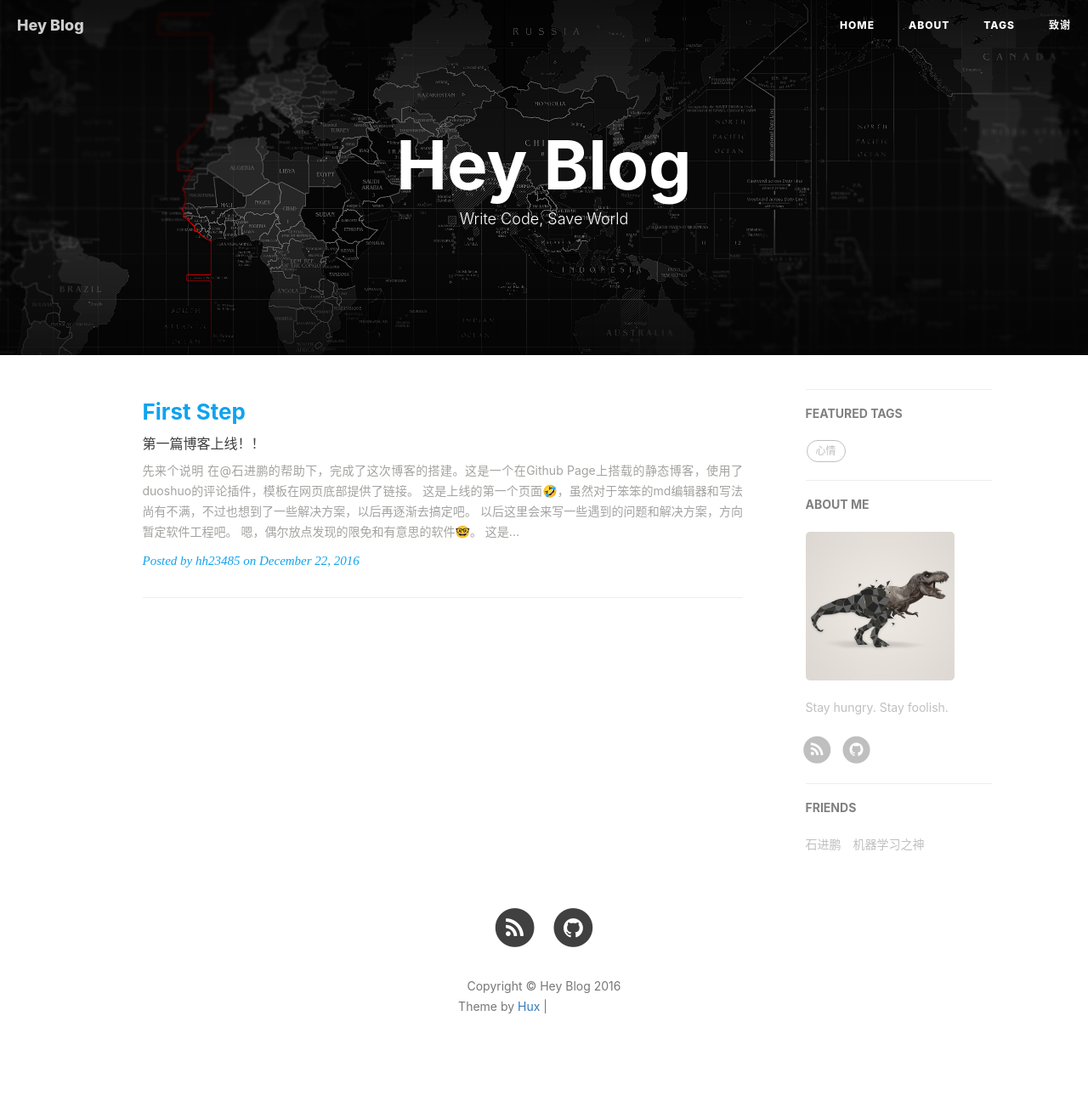
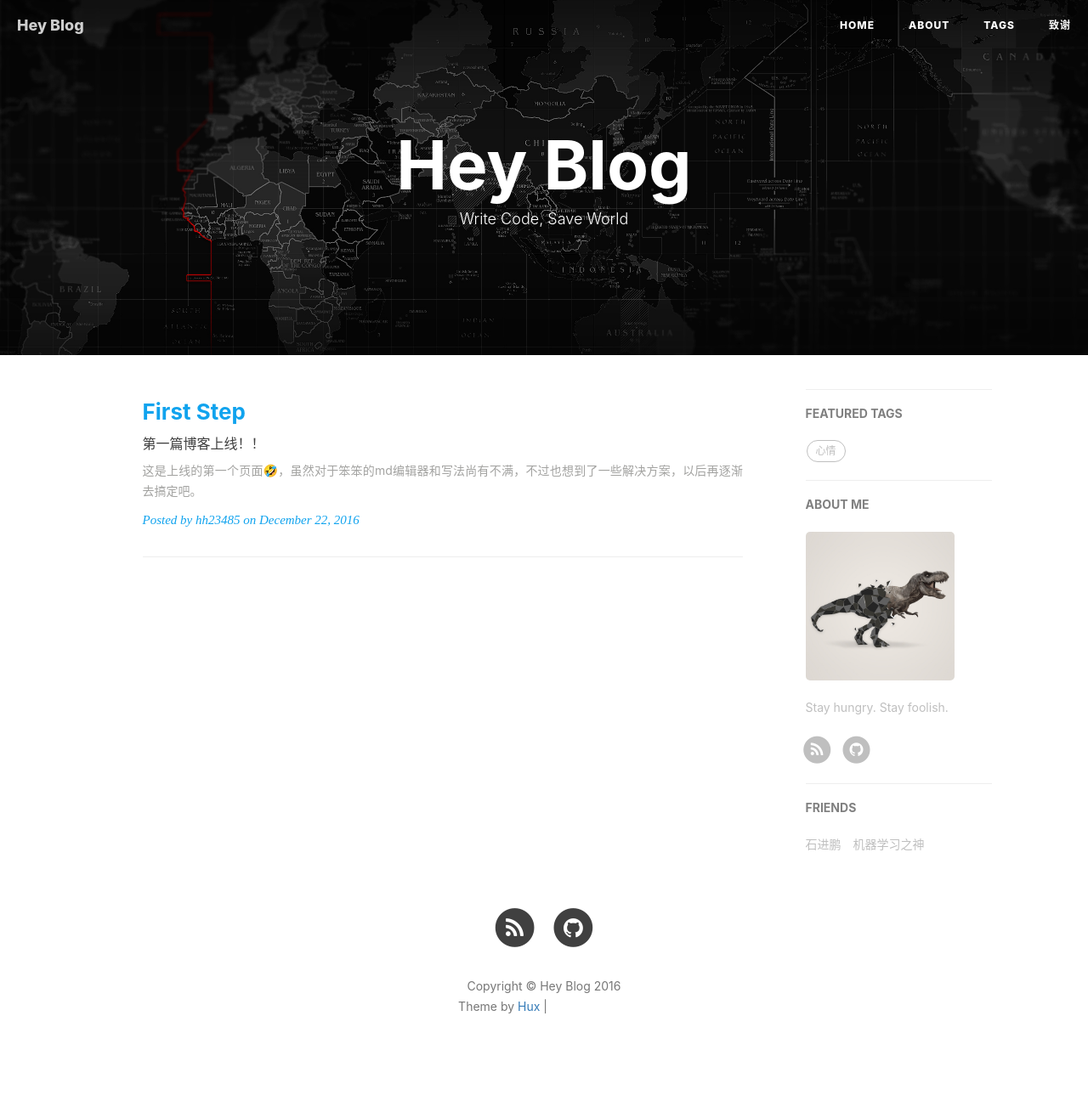
Before and after one commit to hh23485/hh23485.github.io, a Jekyll site: the page built from index.html, in a window 1280 px wide. Shown: the whole page at 85% size. Built offline with Jekyll 4.4.1, drawn with Linux system fonts in a browser that asks for light colours; nearby versions of some CDN libraries; library files that are not in the unit come from our copies; the list of posts is cut into pages by our own code; comment, search, counter and statistics services are not loaded; grey boxes are pictures that could not be loaded.

Commit message:
修改首页预览只包含summary概括内容，而不是全部的文字

```diff
--- a/_posts/2016-12-22-hello.markdown
+++ b/_posts/2016-12-22-hello.markdown
@@ -5,6 +5,7 @@ subtitle:   "第一篇博客上线！！"
 date:       2016-12-22
 author:     "hh23485"
 header-img: "img/one-step.jpg"
+summary:		"这是上线的第一个页面🤣，虽然对于笨笨的md编辑器和写法尚有不满，不过也想到了一些解决方案，以后再逐渐去搞定吧。"
 tags:
     - 心情
 ---
--- a/index.html
+++ b/index.html
@@ -14,7 +14,7 @@ description: "Write Code, Save World"
         </h3>
         {% endif %}
         <div class="post-content-preview">
-            {{ post.content | strip_html | truncate:200 }}
+            {{ post.summary | strip_html | truncate:250 }}
         </div>
     </a>
     <p class="post-meta">
```
